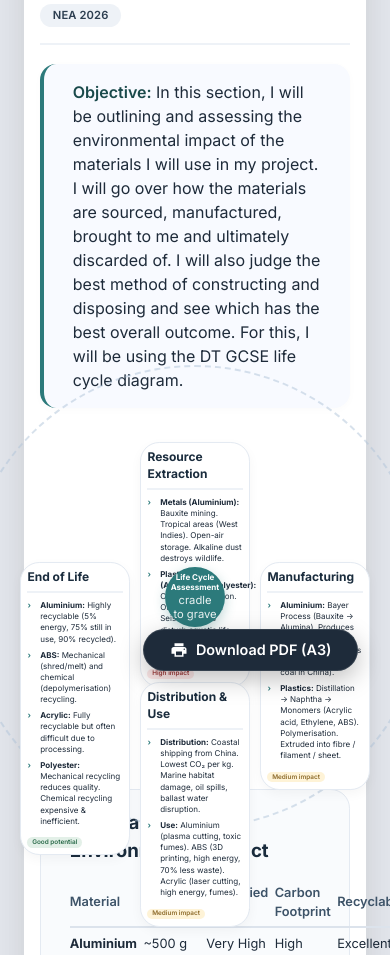
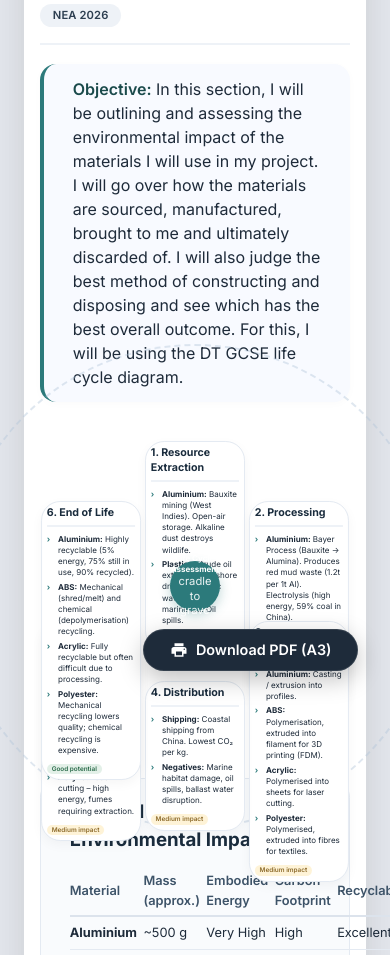
Before and after one commit to 24achandok/lca, a plain HTML site: page index.html in a window 390 px wide. Shown: the part 141-1096 px from the top of the page. Drawn offline with Linux system fonts and the light colour scheme.

Commit message:
Update title and restructure LCA stages

```diff
--- a/index.html
+++ b/index.html
@@ -3,7 +3,7 @@
 <head>
   <meta charset="UTF-8" />
   <meta name="viewport" content="width=device-width, initial-scale=1.0" />
-  <title>Life Cycle Assessment – Portable Cable Machine | A3 Landscape</title>
+  <title>LCA – 6 Stages | A3 Landscape</title>
   <!-- Google Fonts (clean sans-serif) -->
   <link rel="preconnect" href="https://fonts.googleapis.com" />
   <link rel="preconnect" href="https://fonts.gstatic.com" crossorigin />
@@ -26,8 +26,7 @@
       justify-content: center;
       align-items: flex-start;
       min-height: 100vh;
-      font-size: 12pt;
-      /* base body text size 12pt */
+      font-size: 12pt; /* body text size 12pt */
     }
 
     /* ---------- A3 LANDSCAPE PAPER SIMULATION ---------- */
@@ -151,8 +150,8 @@
     .intro-text {
       background: #f8faff;
       border-radius: 1rem;
-      padding: 1rem 1.8rem;
-      margin-bottom: 1.8rem;
+      padding: 0.8rem 1.8rem;
+      margin-bottom: 1.5rem;
       border-left: 4px solid #2c7a7b;
       box-shadow: 0 2px 8px rgba(0, 0, 0, 0.02);
     }
@@ -168,7 +167,7 @@
       font-weight: 600;
     }
 
-    /* ---------- CYCLE LAYOUT ---------- */
+    /* ---------- CYCLE LAYOUT (6 stages) ---------- */
     .cycle-wrapper {
       display: flex;
       justify-content: center;
@@ -178,8 +177,8 @@
 
     .cycle-container {
       position: relative;
-      width: 700px;
-      height: 700px;
+      width: 750px;
+      height: 750px;
       max-width: 100%;
       max-height: 100%;
       aspect-ratio: 1/1;
@@ -215,19 +214,19 @@
       opacity: 0.9;
     }
 
-    /* Stage cards (absolutely positioned in a circle) */
+    /* Stage cards (6 positions) */
     .stage-card {
       position: absolute;
       top: 50%;
       left: 50%;
-      width: 240px;
+      width: 220px;
       background: #ffffff;
       border-radius: 1.2rem;
-      padding: 1.2rem 1.2rem 1rem;
+      padding: 1rem 1rem 0.8rem;
       border: 1px solid #e4eaf2;
       box-shadow: 0 4px 12px rgba(0, 0, 0, 0.04);
       transition: transform 0.2s ease, box-shadow 0.2s ease;
-      font-size: 0.85rem;
+      font-size: 0.8rem;
       line-height: 1.4;
       transform-origin: center center;
     }
@@ -238,24 +237,24 @@
     }
 
     .stage-card h3 {
-      font-size: 14pt;
+      font-size: 14pt; /* subheading size 14pt */
       font-weight: 700;
       margin-bottom: 0.3rem;
       color: #1a2c3d;
       border-bottom: 2px solid #eef2f7;
-      padding-bottom: 0.3rem;
+      padding-bottom: 0.25rem;
     }
 
     .stage-card ul {
       list-style: none;
       padding: 0;
-      margin: 0.3rem 0 0.2rem;
+      margin: 0.2rem 0 0.2rem;
     }
 
     .stage-card ul li {
-      padding: 0.15rem 0 0.15rem 1.2rem;
+      padding: 0.1rem 0 0.1rem 1.2rem;
       position: relative;
-      font-size: 0.85rem;
+      font-size: 0.8rem;
     }
 
     .stage-card ul li::before {
@@ -268,7 +267,7 @@
 
     .impact-badge {
       display: inline-block;
-      margin-top: 0.3rem;
+      margin-top: 0.2rem;
       font-size: 0.6rem;
       font-weight: 600;
       padding: 0.1rem 0.6rem;
@@ -290,26 +289,37 @@
       color: #2a6b4a;
     }
 
-    /* Positioning with transform: rotate(angle) translateY(radius) rotate(-angle) */
-    .stage-card.pos-top {
-      transform: rotate(0deg) translateY(-270px) rotate(0deg);
-      margin-left: -120px;
-      margin-top: -80px;
+    /* 6 positions: 0°, 60°, 120°, 180°, 240°, 300° */
+    /* Radius = 290px (ensures no overlap with 220px wide boxes) */
+    .stage-card.pos-1 { /* 0° - Top */
+      transform: rotate(0deg) translateY(-290px) rotate(0deg);
+      margin-left: -110px;
+      margin-top: -65px;
     }
-    .stage-card.pos-right {
-      transform: rotate(90deg) translateY(-270px) rotate(-90deg);
-      margin-left: -120px;
-      margin-top: -80px;
+    .stage-card.pos-2 { /* 60° - Top Right */
+      transform: rotate(60deg) translateY(-290px) rotate(-60deg);
+      margin-left: -110px;
+      margin-top: -65px;
     }
-    .stage-card.pos-bottom {
-      transform: rotate(180deg) translateY(-270px) rotate(-180deg);
-      margin-left: -120px;
-      margin-top: -80px;
+    .stage-card.pos-3 { /* 120° - Bottom Right */
+      transform: rotate(120deg) translateY(-290px) rotate(-120deg);
+      margin-left: -110px;
+      margin-top: -65px;
     }
-    .stage-card.pos-left {
-      transform: rotate(270deg) translateY(-270px) rotate(-270deg);
-      margin-left: -120px;
-      margin-top: -80px;
+    .stage-card.pos-4 { /* 180° - Bottom */
+      transform: rotate(180deg) translateY(-290px) rotate(-180deg);
+      margin-left: -110px;
+      margin-top: -65px;
+    }
+    .stage-card.pos-5 { /* 240° - Bottom Left */
+      transform: rotate(240deg) translateY(-290px) rotate(-240deg);
+      margin-left: -110px;
+      margin-top: -65px;
+    }
+    .stage-card.pos-6 { /* 300° - Top Left */
+      transform: rotate(300deg) translateY(-290px) rotate(-300deg);
+      margin-left: -110px;
+      margin-top: -65px;
     }
 
     /* dashed circular guide */
@@ -318,13 +328,13 @@
       position: absolute;
       top: 50%;
       left: 50%;
-      width: 460px;
-      height: 460px;
+      width: 480px;
+      height: 480px;
       transform: translate(-50%, -50%);
       border: 2px dashed #b0c4d9;
       border-radius: 50%;
       pointer-events: none;
-      opacity: 0.5;
+      opacity: 0.4;
     }
 
     /* directional arrows (text-based) */
@@ -337,30 +347,16 @@
       z-index: 5;
       pointer-events: none;
     }
-    .arrow-top {
-      top: 12%;
-      left: 50%;
-      transform: translateX(-50%) rotate(90deg);
-    }
-    .arrow-right {
-      top: 50%;
-      right: 6%;
-      transform: translateY(-50%) rotate(0deg);
-    }
-    .arrow-bottom {
-      bottom: 12%;
-      left: 50%;
-      transform: translateX(-50%) rotate(90deg);
-    }
-    .arrow-left {
-      top: 50%;
-      left: 6%;
-      transform: translateY(-50%) rotate(0deg);
-    }
+    .arrow-1 { top: 6%; left: 50%; transform: translateX(-50%) rotate(90deg); }
+    .arrow-2 { top: 22%; right: 10%; transform: translateY(-50%) rotate(0deg); }
+    .arrow-3 { bottom: 22%; right: 10%; transform: translateY(-50%) rotate(0deg); }
+    .arrow-4 { bottom: 6%; left: 50%; transform: translateX(-50%) rotate(90deg); }
+    .arrow-5 { bottom: 22%; left: 10%; transform: translateY(-50%) rotate(0deg); }
+    .arrow-6 { top: 22%; left: 10%; transform: translateY(-50%) rotate(0deg); }
 
     /* ---------- MATERIAL FLOW TABLE ---------- */
     .material-flow {
-      margin: 2rem 0 1.8rem;
+      margin: 1.8rem 0 1.5rem;
       background: #f9fbfd;
       border-radius: 1.2rem;
       padding: 1.2rem 1.8rem;
@@ -407,15 +403,9 @@
       border-radius: 10px;
       margin-right: 4px;
     }
-    .impact-dot-high {
-      background: #c94a4a;
-    }
-    .impact-dot-medium {
-      background: #e8b84a;
-    }
-    .impact-dot-low {
-      background: #4a9e6e;
-    }
+    .impact-dot-high { background: #c94a4a; }
+    .impact-dot-medium { background: #e8b84a; }
+    .impact-dot-low { background: #4a9e6e; }
 
     /* ---------- TWO-COLUMN (EOL + IMPROVEMENTS) ---------- */
     .two-col {
@@ -542,40 +532,26 @@
         height: 550px !important;
       }
       .stage-card {
-        width: 180px !important;
-        padding: 0.6rem !important;
-        font-size: 0.75rem !important;
+        width: 160px !important;
+        padding: 0.5rem !important;
+        font-size: 0.7rem !important;
       }
       .stage-card h3 {
-        font-size: 12pt !important;
+        font-size: 11pt !important;
       }
-      .stage-card.pos-top {
-        transform: rotate(0deg) translateY(-210px) rotate(0deg);
-        margin-left: -90px;
-        margin-top: -60px;
-      }
-      .stage-card.pos-right {
-        transform: rotate(90deg) translateY(-210px) rotate(-90deg);
-        margin-left: -90px;
-        margin-top: -60px;
-      }
-      .stage-card.pos-bottom {
-        transform: rotate(180deg) translateY(-210px) rotate(-180deg);
-        margin-left: -90px;
-        margin-top: -60px;
-      }
-      .stage-card.pos-left {
-        transform: rotate(270deg) translateY(-210px) rotate(-270deg);
-        margin-left: -90px;
-        margin-top: -60px;
-      }
+      .stage-card.pos-1 { transform: rotate(0deg) translateY(-210px) rotate(0deg); margin-left: -80px; margin-top: -45px; }
+      .stage-card.pos-2 { transform: rotate(60deg) translateY(-210px) rotate(-60deg); margin-left: -80px; margin-top: -45px; }
+      .stage-card.pos-3 { transform: rotate(120deg) translateY(-210px) rotate(-120deg); margin-left: -80px; margin-top: -45px; }
+      .stage-card.pos-4 { transform: rotate(180deg) translateY(-210px) rotate(-180deg); margin-left: -80px; margin-top: -45px; }
+      .stage-card.pos-5 { transform: rotate(240deg) translateY(-210px) rotate(-240deg); margin-left: -80px; margin-top: -45px; }
+      .stage-card.pos-6 { transform: rotate(300deg) translateY(-210px) rotate(-300deg); margin-left: -80px; margin-top: -45px; }
       .cycle-center {
-        width: 90px;
-        height: 90px;
-        font-size: 0.8rem;
+        width: 80px;
+        height: 80px;
+        font-size: 0.7rem;
       }
       .arrow {
-        font-size: 1.2rem;
+        font-size: 1rem;
       }
     }
 
@@ -590,41 +566,30 @@
         padding: 1.2rem 1rem;
       }
       .cycle-container {
-        width: 480px;
-        height: 480px;
+        width: 500px;
+        height: 500px;
       }
       .stage-card {
-        width: 160px;
-        padding: 0.6rem;
-        font-size: 0.7rem;
+        width: 150px;
+        padding: 0.5rem;
+        font-size: 0.65rem;
       }
       .stage-card h3 {
-        font-size: 11pt;
+        font-size: 10pt;
       }
-      .stage-card.pos-top {
-        transform: rotate(0deg) translateY(-180px) rotate(0deg);
-        margin-left: -80px;
-        margin-top: -50px;
+      .stage-card ul li {
+        font-size: 0.65rem;
       }
-      .stage-card.pos-right {
-        transform: rotate(90deg) translateY(-180px) rotate(-90deg);
-        margin-left: -80px;
-        margin-top: -50px;
-      }
-      .stage-card.pos-bottom {
-        transform: rotate(180deg) translateY(-180px) rotate(-180deg);
-        margin-left: -80px;
-        margin-top: -50px;
-      }
-      .stage-card.pos-left {
-        transform: rotate(270deg) translateY(-180px) rotate(-270deg);
-        margin-left: -80px;
-        margin-top: -50px;
-      }
+      .stage-card.pos-1 { transform: rotate(0deg) translateY(-190px) rotate(0deg); margin-left: -75px; margin-top: -40px; }
+      .stage-card.pos-2 { transform: rotate(60deg) translateY(-190px) rotate(-60deg); margin-left: -75px; margin-top: -40px; }
+      .stage-card.pos-3 { transform: rotate(120deg) translateY(-190px) rotate(-120deg); margin-left: -75px; margin-top: -40px; }
+      .stage-card.pos-4 { transform: rotate(180deg) translateY(-190px) rotate(-180deg); margin-left: -75px; margin-top: -40px; }
+      .stage-card.pos-5 { transform: rotate(240deg) translateY(-190px) rotate(-240deg); margin-left: -75px; margin-top: -40px; }
+      .stage-card.pos-6 { transform: rotate(300deg) translateY(-190px) rotate(-300deg); margin-left: -75px; margin-top: -40px; }
       .cycle-center {
-        width: 80px;
-        height: 80px;
-        font-size: 0.7rem;
+        width: 70px;
+        height: 70px;
+        font-size: 0.6rem;
       }
       .arrow {
         font-size: 1rem;
@@ -646,40 +611,26 @@
         height: 320px;
       }
       .stage-card {
-        width: 110px;
-        padding: 0.4rem;
-        font-size: 0.55rem;
+        width: 100px;
+        padding: 0.3rem;
+        font-size: 0.5rem;
       }
       .stage-card h3 {
-        font-size: 9pt;
+        font-size: 8pt;
       }
       .stage-card ul li {
         font-size: 0.5rem;
-        padding-left: 0.8rem;
+        padding-left: 0.7rem;
       }
-      .stage-card.pos-top {
-        transform: rotate(0deg) translateY(-120px) rotate(0deg);
-        margin-left: -55px;
-        margin-top: -35px;
-      }
-      .stage-card.pos-right {
-        transform: rotate(90deg) translateY(-120px) rotate(-90deg);
-        margin-left: -55px;
-        margin-top: -35px;
-      }
-      .stage-card.pos-bottom {
-        transform: rotate(180deg) translateY(-120px) rotate(-180deg);
-        margin-left: -55px;
-        margin-top: -35px;
-      }
-      .stage-card.pos-left {
-        transform: rotate(270deg) translateY(-120px) rotate(-270deg);
-        margin-left: -55px;
-        margin-top: -35px;
-      }
+      .stage-card.pos-1 { transform: rotate(0deg) translateY(-120px) rotate(0deg); margin-left: -50px; margin-top: -25px; }
+      .stage-card.pos-2 { transform: rotate(60deg) translateY(-120px) rotate(-60deg); margin-left: -50px; margin-top: -25px; }
+      .stage-card.pos-3 { transform: rotate(120deg) translateY(-120px) rotate(-120deg); margin-left: -50px; margin-top: -25px; }
+      .stage-card.pos-4 { transform: rotate(180deg) translateY(-120px) rotate(-180deg); margin-left: -50px; margin-top: -25px; }
+      .stage-card.pos-5 { transform: rotate(240deg) translateY(-120px) rotate(-240deg); margin-left: -50px; margin-top: -25px; }
+      .stage-card.pos-6 { transform: rotate(300deg) translateY(-120px) rotate(-300deg); margin-left: -50px; margin-top: -25px; }
       .cycle-center {
-        width: 60px;
-        height: 60px;
+        width: 50px;
+        height: 50px;
         font-size: 0.5rem;
       }
       .arrow {
@@ -726,15 +677,17 @@
       </p>
     </div>
 
-    <!-- CYCLE DIAGRAM -->
+    <!-- CYCLE DIAGRAM (6 stages) -->
     <div class="cycle-wrapper">
       <div class="cycle-container">
 
-        <!-- Directional arrows -->
-        <div class="arrow arrow-top">❯</div>
-        <div class="arrow arrow-right">❯</div>
-        <div class="arrow arrow-bottom">❯</div>
-        <div class="arrow arrow-left">❯</div>
+        <!-- Directional arrows (6 positions) -->
+        <div class="arrow arrow-1">❯</div>
+        <div class="arrow arrow-2">❯</div>
+        <div class="arrow arrow-3">❯</div>
+        <div class="arrow arrow-4">❯</div>
+        <div class="arrow arrow-5">❯</div>
+        <div class="arrow arrow-6">❯</div>
 
         <!-- Central hub -->
         <div class="cycle-center">
@@ -742,44 +695,67 @@
           <small>cradle to grave</small>
         </div>
 
-        <!-- Stage 1: Resource Extraction (Top) -->
-        <div class="stage-card pos-top">
-          <h3>Resource Extraction</h3>
+        <!-- Stage 1: Resource Extraction (Top, 0°) -->
+        <div class="stage-card pos-1">
+          <h3>1. Resource Extraction</h3>
           <ul>
-            <li><strong>Metals (Aluminium):</strong> Bauxite mining. Tropical areas (West Indies). Open-air storage. Alkaline dust destroys wildlife.</li>
-            <li><strong>Plastics (Acrylic/ABS/Polyester):</strong> Crude oil extraction. Offshore drilling. Seismic waves disturb aquatic life. Oil spills during transport.</li>
+            <li><strong>Aluminium:</strong> Bauxite mining (West Indies). Open-air storage. Alkaline dust destroys wildlife.</li>
+            <li><strong>Plastics:</strong> Crude oil extraction. Offshore drilling. Seismic waves disturb marine life. Oil spills.</li>
           </ul>
           <span class="impact-badge high">High impact</span>
         </div>
 
-        <!-- Stage 2: Manufacturing & Processing (Right) -->
-        <div class="stage-card pos-right">
-          <h3>Manufacturing</h3>
+        <!-- Stage 2: Processing (Top Right, 60°) -->
+        <div class="stage-card pos-2">
+          <h3>2. Processing</h3>
           <ul>
             <li><strong>Aluminium:</strong> Bayer Process (Bauxite → Alumina). Produces red mud waste (1.2t per 1t Al). Electrolysis (high energy, 59% coal in China).</li>
-            <li><strong>Plastics:</strong> Distillation → Naphtha → Monomers (Acrylic acid, Ethylene, ABS). Polymerisation. Extruded into fibre / filament / sheet.</li>
+            <li><strong>Plastics:</strong> Distillation → Naphtha → Monomers (Acrylic acid, Ethylene, ABS).</li>
+          </ul>
+          <span class="impact-badge high">High impact</span>
+        </div>
+
+        <!-- Stage 3: Manufacturing (Bottom Right, 120°) -->
+        <div class="stage-card pos-3">
+          <h3>3. Manufacturing</h3>
+          <ul>
+            <li><strong>Aluminium:</strong> Casting / extrusion into profiles.</li>
+            <li><strong>ABS:</strong> Polymerisation, extruded into filament for 3D printing (FDM).</li>
+            <li><strong>Acrylic:</strong> Polymerised into sheets for laser cutting.</li>
+            <li><strong>Polyester:</strong> Polymerised, extruded into fibres for textiles.</li>
           </ul>
           <span class="impact-badge medium">Medium impact</span>
         </div>
 
-        <!-- Stage 3: Distribution & Use (Bottom) -->
-        <div class="stage-card pos-bottom">
-          <h3>Distribution &amp; Use</h3>
+        <!-- Stage 4: Distribution (Bottom, 180°) -->
+        <div class="stage-card pos-4">
+          <h3>4. Distribution</h3>
           <ul>
-            <li><strong>Distribution:</strong> Coastal shipping from China. Lowest CO₂ per kg. Marine habitat damage, oil spills, ballast water disruption.</li>
-            <li><strong>Use:</strong> Aluminium (plasma cutting, toxic fumes). ABS (3D printing, high energy, 70% less waste). Acrylic (laser cutting, high energy, fumes).</li>
+            <li><strong>Shipping:</strong> Coastal shipping from China. Lowest CO₂ per kg.</li>
+            <li><strong>Negatives:</strong> Marine habitat damage, oil spills, ballast water disruption.</li>
           </ul>
           <span class="impact-badge medium">Medium impact</span>
         </div>
 
-        <!-- Stage 4: End of Life (Left) -->
-        <div class="stage-card pos-left">
-          <h3>End of Life</h3>
+        <!-- Stage 5: Use (Bottom Left, 240°) -->
+        <div class="stage-card pos-5">
+          <h3>5. Use</h3>
+          <ul>
+            <li><strong>Aluminium:</strong> Plasma cutting – toxic metal fumes, nitrogen oxides (acid rain). Filters needed.</li>
+            <li><strong>ABS:</strong> 3D printing – high electricity, but 70% less waste than injection moulding.</li>
+            <li><strong>Acrylic:</strong> Laser cutting – high energy, fumes requiring extraction.</li>
+          </ul>
+          <span class="impact-badge medium">Medium impact</span>
+        </div>
+
+        <!-- Stage 6: End of Life (Top Left, 300°) -->
+        <div class="stage-card pos-6">
+          <h3>6. End of Life</h3>
           <ul>
             <li><strong>Aluminium:</strong> Highly recyclable (5% energy, 75% still in use, 90% recycled).</li>
             <li><strong>ABS:</strong> Mechanical (shred/melt) and chemical (depolymerisation) recycling.</li>
             <li><strong>Acrylic:</strong> Fully recyclable but often difficult due to processing.</li>
-            <li><strong>Polyester:</strong> Mechanical recycling reduces quality. Chemical recycling expensive &amp; inefficient.</li>
+            <li><strong>Polyester:</strong> Mechanical recycling lowers quality; chemical recycling is expensive.</li>
           </ul>
           <span class="impact-badge low">Good potential</span>
         </div>
@@ -895,7 +871,7 @@
           window.print();
         });
       }
-      console.log('LCA A3 Landscape report ready.');
+      console.log('LCA A3 Landscape (6 stages) ready.');
     });
   </script>
 </body>
```
